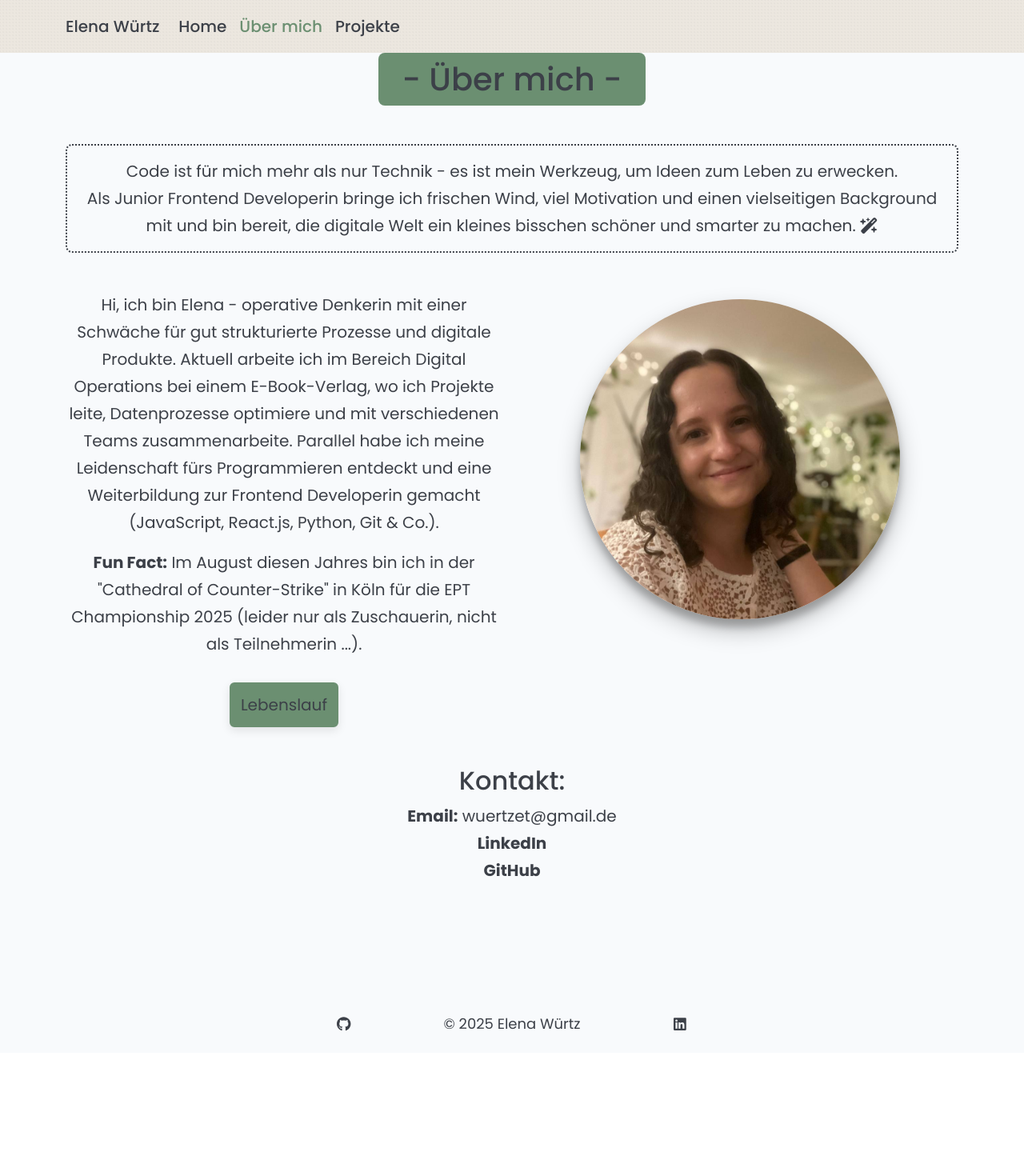
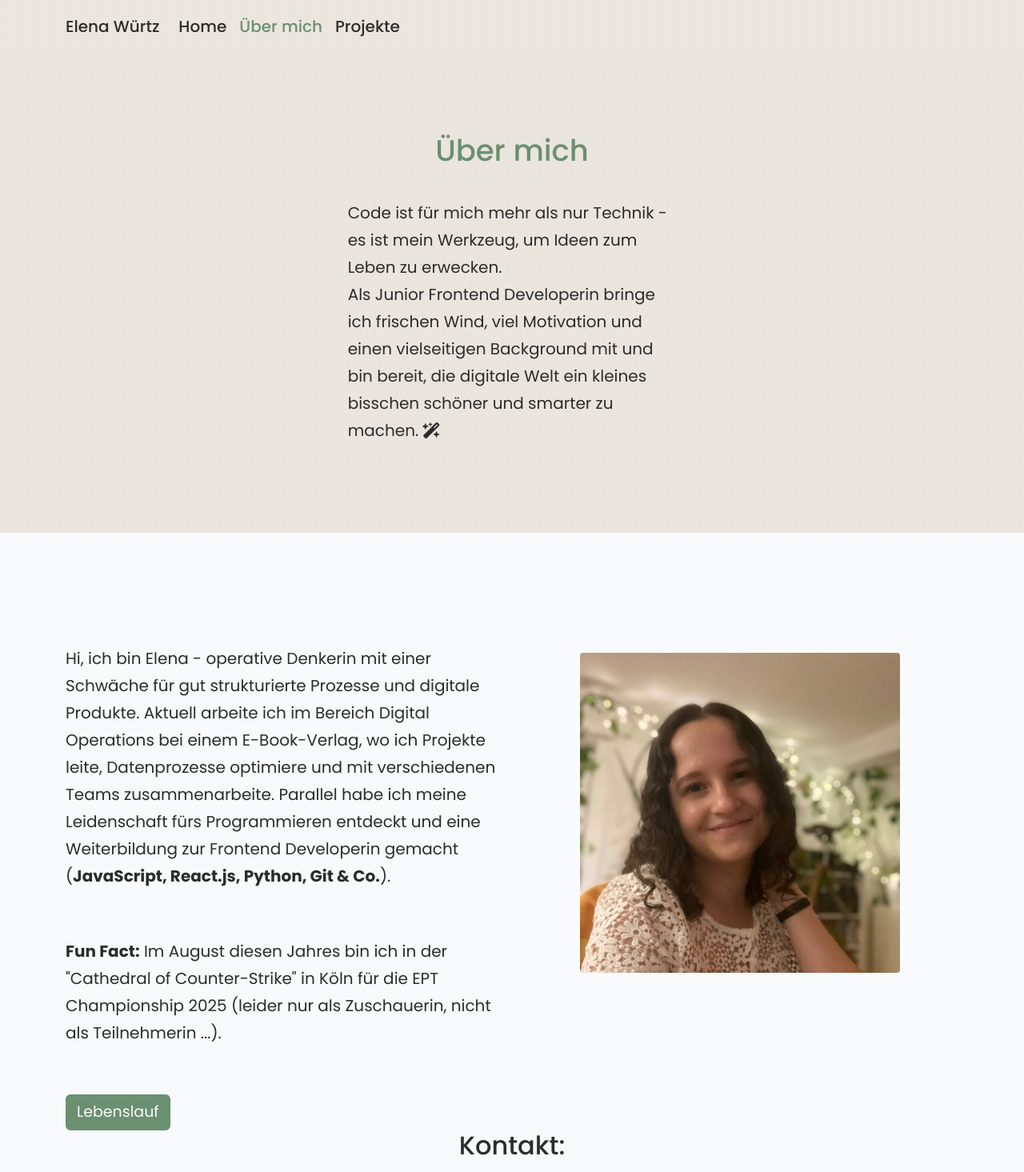
Before and after one commit to Anthophila1909/personal-website-portfolio, a React (Create React App) app: page /UeberMich in a window 1280 px wide. Shown: the top 1465 px of the page at 80% size. Before the commit the page ends 1316 px from the top, so only its background shows below. Built offline with nearby package versions, Linux system fonts and the light colour scheme.

Commit message:
Über mich: Überarbeitung Neues Design

```diff
--- a/src/Startseite.js
+++ b/src/Startseite.js
@@ -26,9 +26,9 @@ export default function Startseite() {
         </div>
       </div>
       <div className="container">
-        <div className="row introduction">
-          <div className="col-sm introduction-text text-start">
-            <p className="intro-text-anfang ">
+        <div className="row">
+          <div className="col-sm text-start">
+            <p>
               Mein Weg in die Tech-Welt begann mit der Neugier, digitale
               Produkte nicht nur zu nutzen, sondern selbst zu gestalten. <br />{" "}
               Inzwischen schreibe ich mit Begeisterung Code, besonders in{" "}
--- a/src/UeberMich.js
+++ b/src/UeberMich.js
@@ -7,31 +7,41 @@ import "./css/UeberMich.css";
 
 export default function UeberMich() {
   return (
-    <div className="UeberMich container">
-      <h1>- Über mich -</h1>
-      <p className="intro-text mt-5">
-        Code ist für mich mehr als nur Technik - es ist mein Werkzeug, um Ideen
-        zum Leben zu erwecken. <br />
+    <div className="UeberMich">
+      <div className="header">
+        <h1>Über mich</h1>
+        <div className="row">
+          <div className="col"></div>
+          <div className="col">
+            <p className="intro-text text-start">
+              Code ist für mich mehr als nur Technik - es ist mein Werkzeug, um
+              Ideen zum Leben zu erwecken. <br />
               Als Junior Frontend Developerin bringe ich frischen Wind, viel
-        Motivation und einen vielseitigen Background mit und bin bereit, die
-        digitale Welt ein kleines bisschen schöner und smarter zu machen.{" "}
-        <FontAwesomeIcon icon={faWandMagicSparkles} />
+              Motivation und einen vielseitigen Background mit und bin bereit,
+              die digitale Welt ein kleines bisschen schöner und smarter zu
+              machen. <FontAwesomeIcon icon={faWandMagicSparkles} />
             </p>
-      <div className="row mt-5 mb-5">
-        <div className="col">
+          </div>
+          <div className="col"></div>
+        </div>
+      </div>
+      <div className="container">
+        <div className="row">
+          <div className="col-sm text-start">
             <p>
               Hi, ich bin Elena - operative Denkerin mit einer Schwäche für gut
-            strukturierte Prozesse und digitale Produkte. Aktuell arbeite ich im
-            Bereich Digital Operations bei einem E-Book-Verlag, wo ich Projekte
-            leite, Datenprozesse optimiere und mit verschiedenen Teams
-            zusammenarbeite. Parallel habe ich meine Leidenschaft fürs
+              strukturierte Prozesse und digitale Produkte. Aktuell arbeite ich
+              im Bereich Digital Operations bei einem E-Book-Verlag, wo ich
+              Projekte leite, Datenprozesse optimiere und mit verschiedenen
+              Teams zusammenarbeite. Parallel habe ich meine Leidenschaft fürs
               Programmieren entdeckt und eine Weiterbildung zur Frontend
-            Developerin gemacht (JavaScript, React.js, Python, Git & Co.).
+              Developerin gemacht (
+              <strong>JavaScript, React.js, Python, Git & Co.</strong>).
             </p>
-          <p>
+            <p className="funfact">
               <strong>Fun Fact:</strong> Im August diesen Jahres bin ich in der
-            "Cathedral of Counter-Strike" in Köln für die EPT Championship 2025
-            (leider nur als Zuschauerin, nicht als Teilnehmerin ...).
+              "Cathedral of Counter-Strike" in Köln für die EPT Championship
+              2025 (leider nur als Zuschauerin, nicht als Teilnehmerin ...).
             </p>
             <div className="lebenslauf">
               <a
@@ -45,7 +55,7 @@ export default function UeberMich() {
               </a>
             </div>
           </div>
-        <div className="col">
+          <div className="col-sm">
             <img
               src={img}
               alt="Elena Würtz - Junior Front End Developer"
@@ -89,5 +99,6 @@ export default function UeberMich() {
           </ul>
         </div>
       </div>
+    </div>
   );
 }
--- a/src/css/App.css
+++ b/src/css/App.css
@@ -1,7 +1,7 @@
 :root {
   --main-branding-color: #6b8f71;
   --secondary-branding-color: #f8fafc;
-  --main-text-color: #3c4048;
+  --main-text-color: #2c2c2c;
   --main-text-font: "Poppins", sans-serif;
 }
 
@@ -17,3 +17,17 @@
   display: flex;
   flex-direction: column;
 }
+
+.header {
+  background-image: url(/src/imgs/absurdity-bg.png);
+  background-size: cover;
+  min-height: 600px;
+}
+
+.header {
+  display: flex;
+  flex-direction: column;
+  align-items: center;
+  justify-content: center;
+  text-align: center;
+}
--- a/src/css/Startseite.css
+++ b/src/css/Startseite.css
@@ -1,16 +1,10 @@
-.Startseite .header {
-  background-image: url(/src/imgs/absurdity-bg.png);
-  background-size: cover;
-  min-height: 600px;
-}
-
-.Startseite .header,
 .Startseite .container {
   display: flex;
   flex-direction: column;
   align-items: center;
   justify-content: center;
   text-align: center;
+  min-height: 800px;
 }
 
 .Startseite .img-header {
@@ -32,10 +26,6 @@
   margin-top: 35px;
   color: var(--main-branding-color);
   white-space: nowrap;
-}
-
-.Startseite .container {
-  min-height: 800px;
 }
 
 .Startseite .inhaltsverzeichnis {
--- a/src/css/UeberMich.css
+++ b/src/css/UeberMich.css
@@ -1,61 +1,59 @@
+.UeberMich .container {
+  display: flex;
+  flex-direction: column;
+  align-items: center;
+  justify-content: center;
+  text-align: center;
+  min-height: 800px;
+  margin-top: 140px;
+}
+
 .UeberMich h1 {
-  font-size: 40px;
-  color: var(--main-text-color);
-  background-color: var(--main-branding-color);
-  border-radius: 8px;
-  max-width: 30%;
-  margin: 0 auto 30px;
-  display: block;
+  font-size: 37px;
+  line-height: 1.5;
+  color: var(--main-branding-color);
   justify-content: center;
-  padding: 9px 0;
 }
 
 .UeberMich .intro-text {
-  border: 2px dotted var(--main-text-color);
-  border-radius: 8px;
-  padding: 15px;
+  margin-top: 25px;
 }
 
 .UeberMich p,
 .UeberMich li {
   font-size: 20px;
-  font-weight: 400;
   line-height: 1.7;
 }
 
+.UeberMich .funfact {
+  margin-top: 60px;
+}
 .UeberMich .img-uebermich {
   display: block;
   margin: 10px auto;
   width: 400px;
   height: 400px;
   object-fit: cover;
-  border-radius: 50%;
-  overflow: hidden;
-  box-shadow: rgba(0, 0, 0, 0.25) 0px 14px 28px,
-    rgba(0, 0, 0, 0.22) 0px 10px 10px;
+  border-radius: 4px;
 }
 
-.UeberMich .img-uebermich:hover {
-  transform: scale(1.05);
-  transition: transform 0.5s;
+.UeberMich .lebenslauf {
+  margin-top: 60px;
 }
 
 .UeberMich .lebenslauf-button {
-  font-size: 20px;
-  font-weight: 400;
-  line-height: 2;
-  margin-top: 15px;
-  color: var(--main-text-color);
+  font-size: 19px;
+  line-height: 1.5;
+  color: var(--secondary-branding-color);
   border: 2px solid var(--main-branding-color);
   background-color: var(--main-branding-color);
-  box-shadow: rgba(0, 0, 0, 0.1) 0px 4px 12px;
   transition: all 0.2s ease-in-out;
 }
 
 .UeberMich .lebenslauf-button:hover {
   color: var(--main-branding-color);
-  background-color: var(--main-text-color);
-  border-color: var(--main-text-color);
+  background-color: var(--secondary-branding-color);
+  border-color: var(--main-branding-color);
 }
 
 .UeberMich .kontakt {
```
Lines whose indentation alone changed are shown as unchanged.
